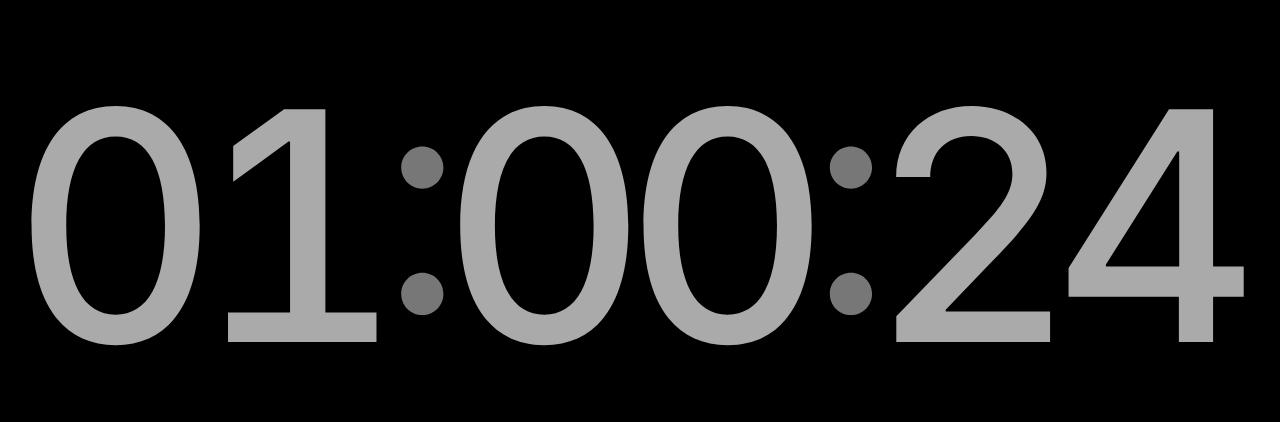
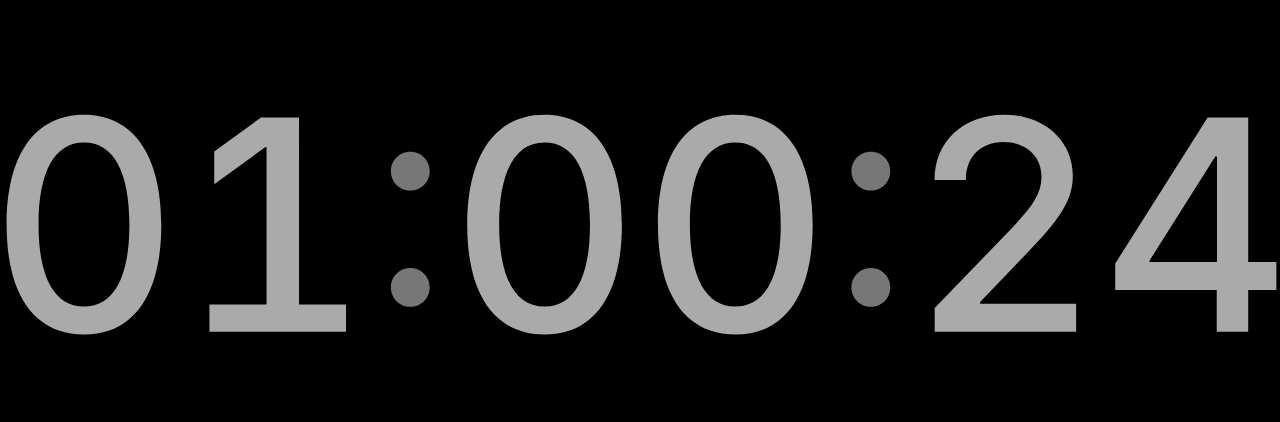
Before and after one commit to 1heisuzuki/clock, a plain HTML site: page index.html in a window 1280 px wide. Shown: the part 189-611 px from the top of the page. Drawn offline with Linux system fonts and the light colour scheme.

Commit message:
デザイン調整

```diff
--- a/style.css
+++ b/style.css
@@ -17,19 +17,17 @@ body {
     display: grid;
     align-items: center;
     justify-content: center;
-    margin:0;
+    margin: 0;
 }
 
 .clock-text {
     color: #AAA;
-    font-size: 25vw;
+    font-size: 23vw;
     font-weight: 500;
     font-family: 'Inter', system-ui, -apple-system, BlinkMacSystemFont, 'Segoe UI', Roboto, Oxygen, Ubuntu, Cantarell, 'Open Sans', 'Helvetica Neue', sans-serif;
     font-feature-settings: "tnum";
-    letter-spacing: -0.075em;
     text-align: center;
-    margin:0;
-    margin-left: -0.1em;
+    margin: 0;
 }
 
 .coron {
```
